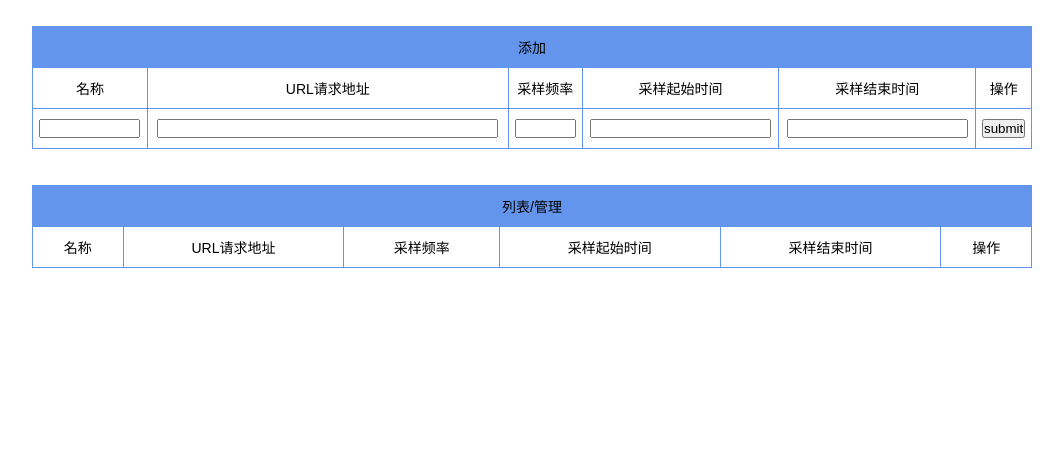
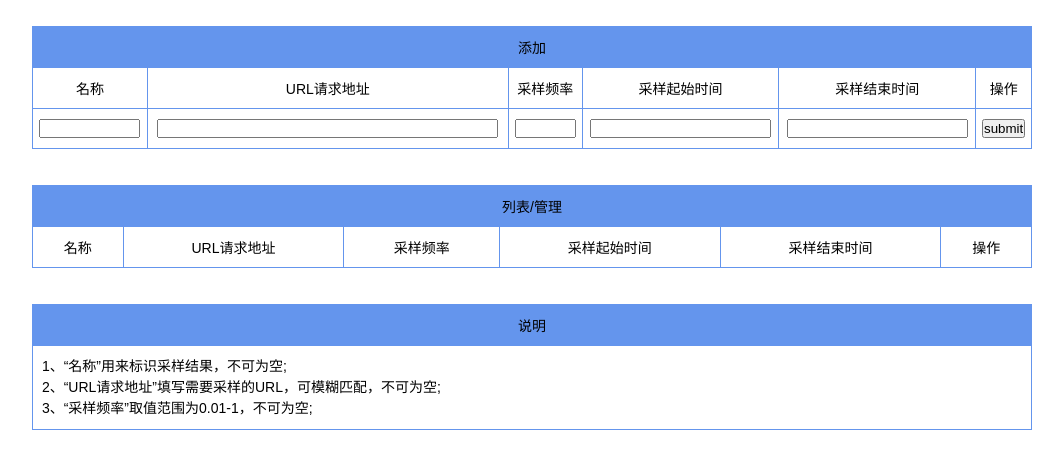
Before and after one commit to imaben/xhprof-tools, a PHP site: page / in a window 1280 px wide. Shown: the top 469 px of the page, without its empty margins (108-1171 px from the left). Run offline with PHP 8.4, Linux system fonts and the light colour scheme; some libraries are stand-ins or nearby versions.

Commit message:
添加说明

```diff
--- a/index.php
+++ b/index.php
@@ -192,5 +192,19 @@ foreach (get_records() as $row) {
 }
 ?>
 </table>
+<br/ >
+<br/ >
+<table class="tg" align="center" width="1000">
+  <tr>
+    <th class="tg-baqh">说明</th>
+  </tr>
+  <tr>
+    <td style="line-height:150%">
+        &nbsp;1、“名称”用来标识采样结果，不可为空;<br />
+        &nbsp;2、“URL请求地址”填写需要采样的URL，可模糊匹配，不可为空;<br />
+        &nbsp;3、“采样频率”取值范围为0.01-1，不可为空;
+    </td>
+  </tr>
+</table>
 </body>
 </html>
```
